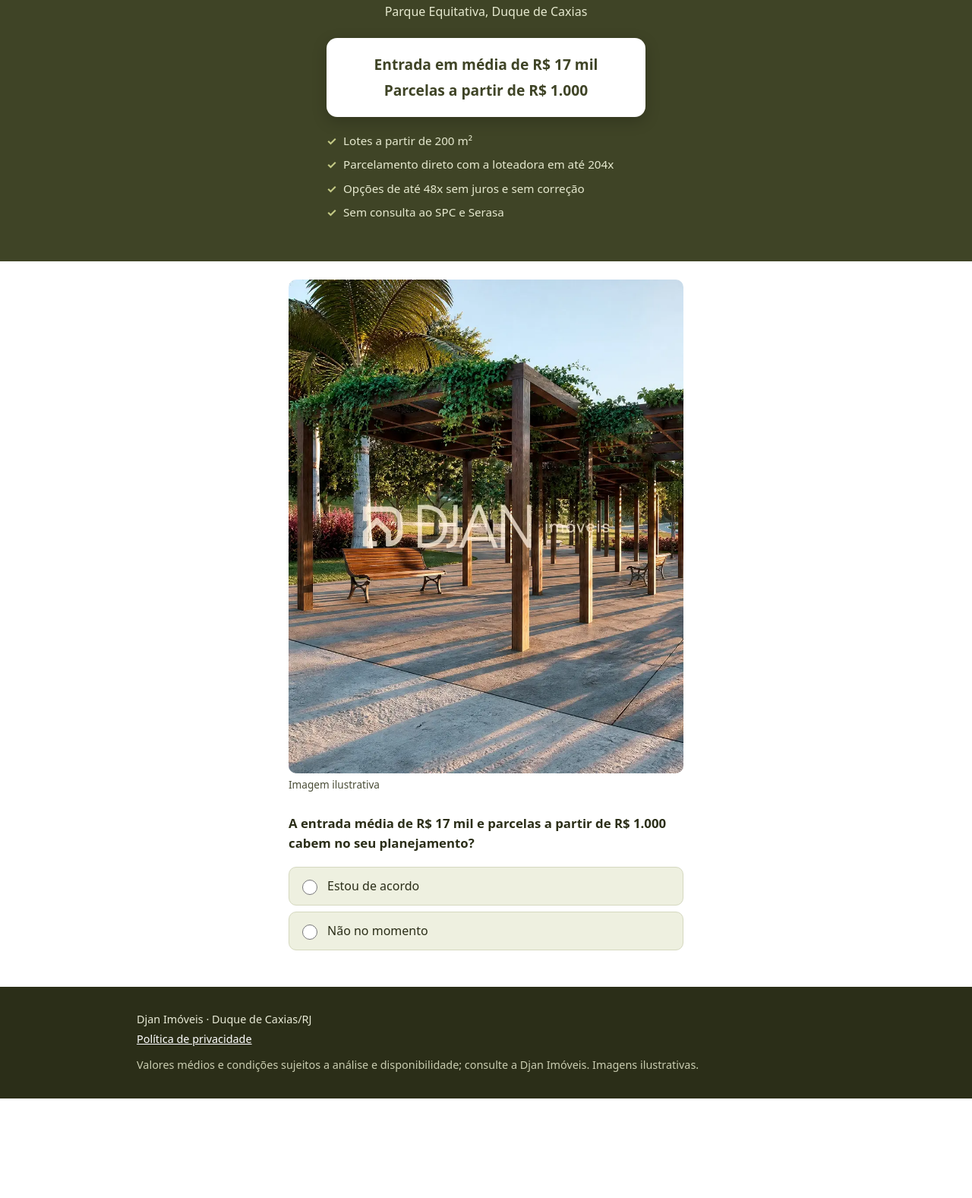
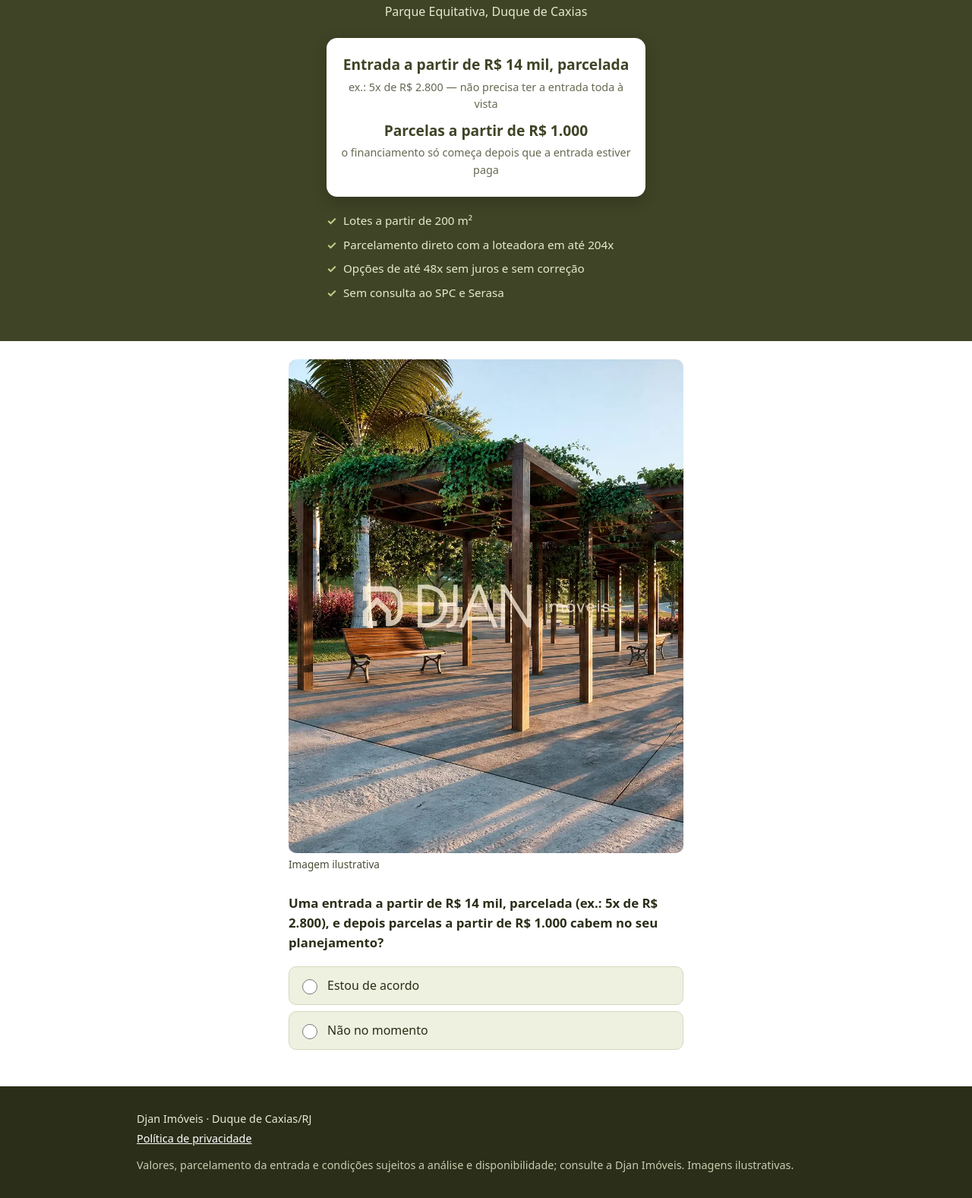
Before and after one commit to pkposites/djanimoveis, a website: page public/index.html in a window 1280 px wide. Shown: the part 221-1798 px from the top of the page at 76% size. Before the commit the page ends 1667 px from the top, so only its background shows below. Drawn offline with Linux system fonts and the light colour scheme.

Commit message:
Condições novas: entrada a partir de R$ 14 mil parcelada (ex. 5x de R$ 2.800), financiamento só após a entrada
Co-Authored-By: Claude Opus 5.5 <noreply@anthropic.com>
Claude-Session: https://claude.ai/code/session_01GB5hf7fZzvHZZo1oT1Puu5

```diff
--- a/public/css/style.css
+++ b/public/css/style.css
@@ -17,6 +17,7 @@ h1{font-size:1.75rem;line-height:1.2;margin:0 0 8px}
 .sub{margin:0 0 22px;color:#e6e9cf}
 .cond-card{background:#fff;color:var(--dark);border-radius:14px;padding:16px 18px;margin:0 auto 16px;max-width:420px;box-shadow:0 6px 20px rgba(0,0,0,.2)}
 .cond{margin:4px 0;font-size:1.2rem}
+.cond-ex{margin:0 0 8px;font-size:.9rem;opacity:.8}
 .facts{list-style:none;margin:0 auto;padding:0;max-width:420px;text-align:left;color:#e6e9cf;font-size:.95rem}
 .facts li{padding:4px 0 4px 22px;position:relative}
 .facts li::before{content:"✓";position:absolute;left:0;color:#c5cb86;font-weight:700}
--- a/public/index.html
+++ b/public/index.html
@@ -4,7 +4,7 @@
 <meta charset="utf-8">
 <meta name="viewport" content="width=device-width, initial-scale=1">
 <title>Lotes no Residencial Jardim Europa | Djan Imóveis</title>
-<meta name="description" content="Lotes a partir de 200 m² no Residencial Jardim Europa, Parque Equitativa, Duque de Caxias. Entrada em média de R$ 17 mil e parcelas a partir de R$ 1.000.">
+<meta name="description" content="Lotes a partir de 200 m² no Residencial Jardim Europa, Parque Equitativa, Duque de Caxias. Entrada a partir de R$ 14 mil, que pode ser parcelada, e parcelas a partir de R$ 1.000.">
 <meta name="robots" content="noindex">
 <meta name="theme-color" content="#3f4426">
 <link rel="icon" href="/assets/logo.webp" type="image/webp">
@@ -24,8 +24,10 @@
     <p class="sub">Parque Equitativa, Duque de Caxias</p>
 
     <div class="cond-card" role="group" aria-label="Condições">
-      <p class="cond"><strong>Entrada em média de R$ 17 mil</strong></p>
+      <p class="cond"><strong>Entrada a partir de R$ 14 mil, parcelada</strong></p>
+      <p class="cond-ex">ex.: 5x de R$ 2.800 — não precisa ter a entrada toda à vista</p>
       <p class="cond"><strong>Parcelas a partir de R$ 1.000</strong></p>
+      <p class="cond-ex">o financiamento só começa depois que a entrada estiver paga</p>
     </div>
     <ul class="facts">
       <li>Lotes a partir de 200 m²</li>
@@ -50,7 +52,7 @@
 
       <form id="lead-form" novalidate>
         <fieldset>
-          <legend>A entrada média de R$ 17 mil e parcelas a partir de R$ 1.000 cabem no seu planejamento?</legend>
+          <legend>Uma entrada a partir de R$ 14 mil, parcelada (ex.: 5x de R$ 2.800), e depois parcelas a partir de R$ 1.000 cabem no seu planejamento?</legend>
           <label class="radio"><input type="radio" name="acordo" value="sim" required> Estou de acordo</label>
           <label class="radio"><input type="radio" name="acordo" value="nao"> Não no momento</label>
           <p class="err" id="err-acordo" role="alert" hidden>Escolha uma opção para continuar.</p>
@@ -86,7 +88,7 @@
   <div class="wrap">
     <p>Djan Imóveis · Duque de Caxias/RJ</p>
     <p><a href="https://cadeolead.com.br/privacidade/pk_7d54c6d55a084695b25df92ff4fd5c5f" target="_blank" rel="noopener">Política de privacidade</a></p>
-    <p class="aviso">Valores médios e condições sujeitos a análise e disponibilidade; consulte a Djan Imóveis. Imagens ilustrativas.</p>
+    <p class="aviso">Valores, parcelamento da entrada e condições sujeitos a análise e disponibilidade; consulte a Djan Imóveis. Imagens ilustrativas.</p>
   </div>
 </footer>
 
--- a/public/js/app.js
+++ b/public/js/app.js
@@ -1,7 +1,7 @@
 (function () {
   'use strict';
   var WA = '5521920080568';
-  var MSG = 'Olá! Vim pelo site e estou de acordo com a entrada média de R$ 17 mil e parcelas a partir de R$ 1.000. Quero saber mais sobre os lotes no Residencial Jardim Europa.';
+  var MSG = 'Olá! Vim pelo site e estou de acordo com a entrada a partir de R$ 14 mil parcelada e as parcelas a partir de R$ 1.000. Quero saber mais sobre os lotes no Residencial Jardim Europa.';
   var $ = function (id) { return document.getElementById(id); };
   var form = $('lead-form');
   var painelSim = $('painel-sim'), painelNao = $('painel-nao');
```
Also changed, not shown: BRIEFING.md (+4 -4 lines).
